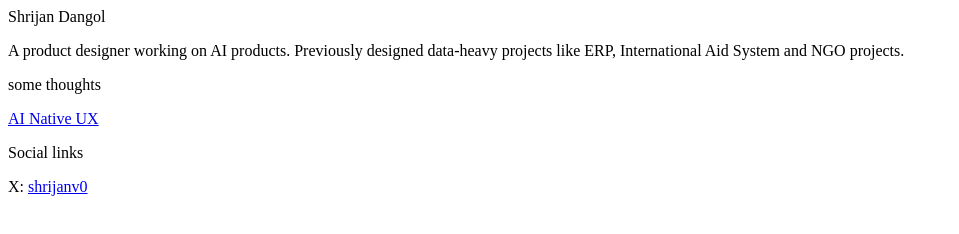
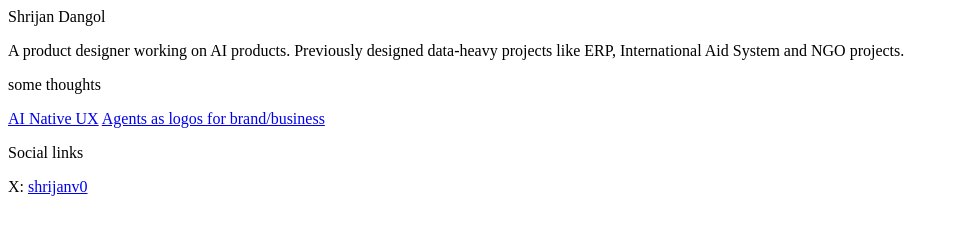
Before and after one commit to izanav0/learning-frontend, a plain HTML site: page index.html in a window 1280 px wide. Shown: the whole page, without its empty margins (0-959 px from the left). Drawn offline with Linux system fonts and the light colour scheme.

Commit message:
Updated blog link

```diff
--- a/index.html
+++ b/index.html
@@ -4,6 +4,8 @@
 
 <p>some thoughts</p>
 <a href="blogs/ai-native-ux.html">AI Native UX</a>
+<a href="blogs/agents-for-business.html">Agents as logos for brand/business</a>
+
 
 <p>Social links</p>
 <p>X: <a href="https://x.com/shrijanv0">shrijanv0</a></p>
```
